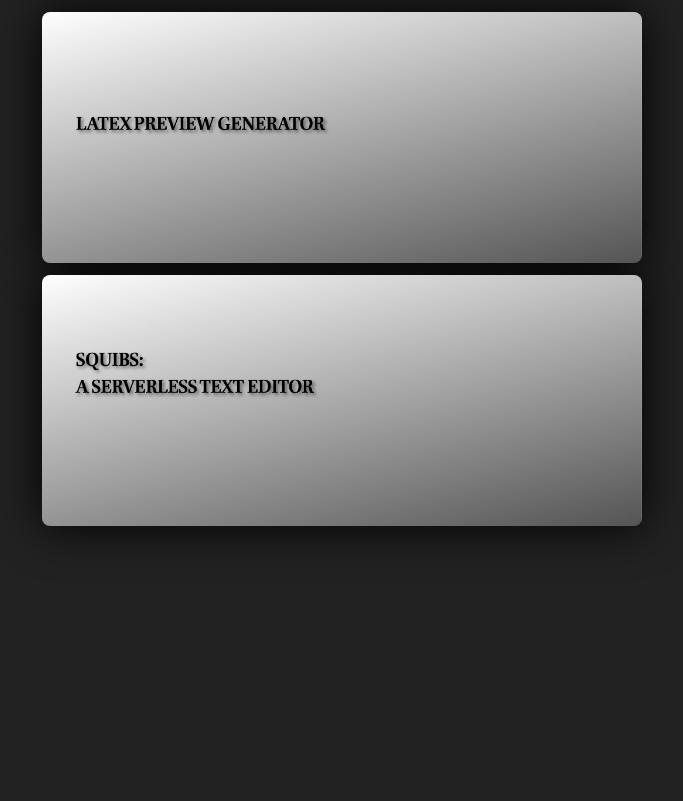
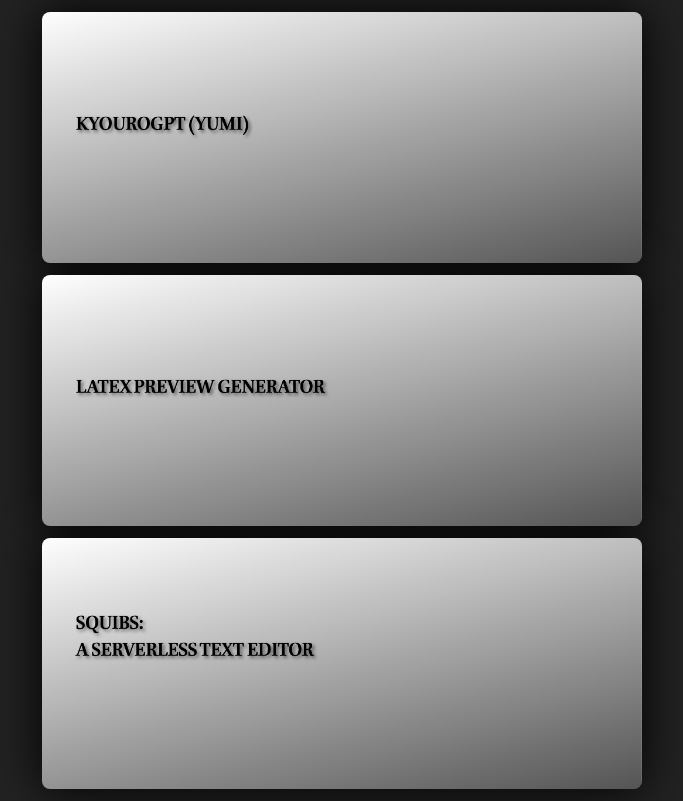
Before and after one commit to NihongoTopics/Kyouro, a plain HTML site: page tools/index.html in a window 1280 px wide. Shown: the whole page, without its empty margins (298-981 px from the left). Drawn offline with Linux system fonts and the light colour scheme.

Commit message:
Added link to KyouroGPT

```diff
--- a/tools/index.html
+++ b/tools/index.html
@@ -11,6 +11,11 @@
 <body>
   <main class="container">
     <div class="paper-card">
+      <div class="thumb-wrap" tabindex="0" role="button" onclick="window.location='https://chatgpt.com/g/g-6804c15399e88191bacd7dcb6f898da4-kyourogpt-yumi';">
+        <img class="paper-thumb" src="../thumbnails/KyouroGPT (Yumi).png" alt="KyouroGPT (Yumi)">
+      </div>
+    </div>
+    <div class="paper-card">
       <div class="thumb-wrap" tabindex="0" role="button" onclick="window.location='latexpreview.html';">
         <img class="paper-thumb" src="../thumbnails/LaTeX Preview.png" alt="LaTeX Preview Generator">
       </div>
```
Also changed, not shown: thumbnails/KyouroGPT (Yumi).png (added), 2 other files.
